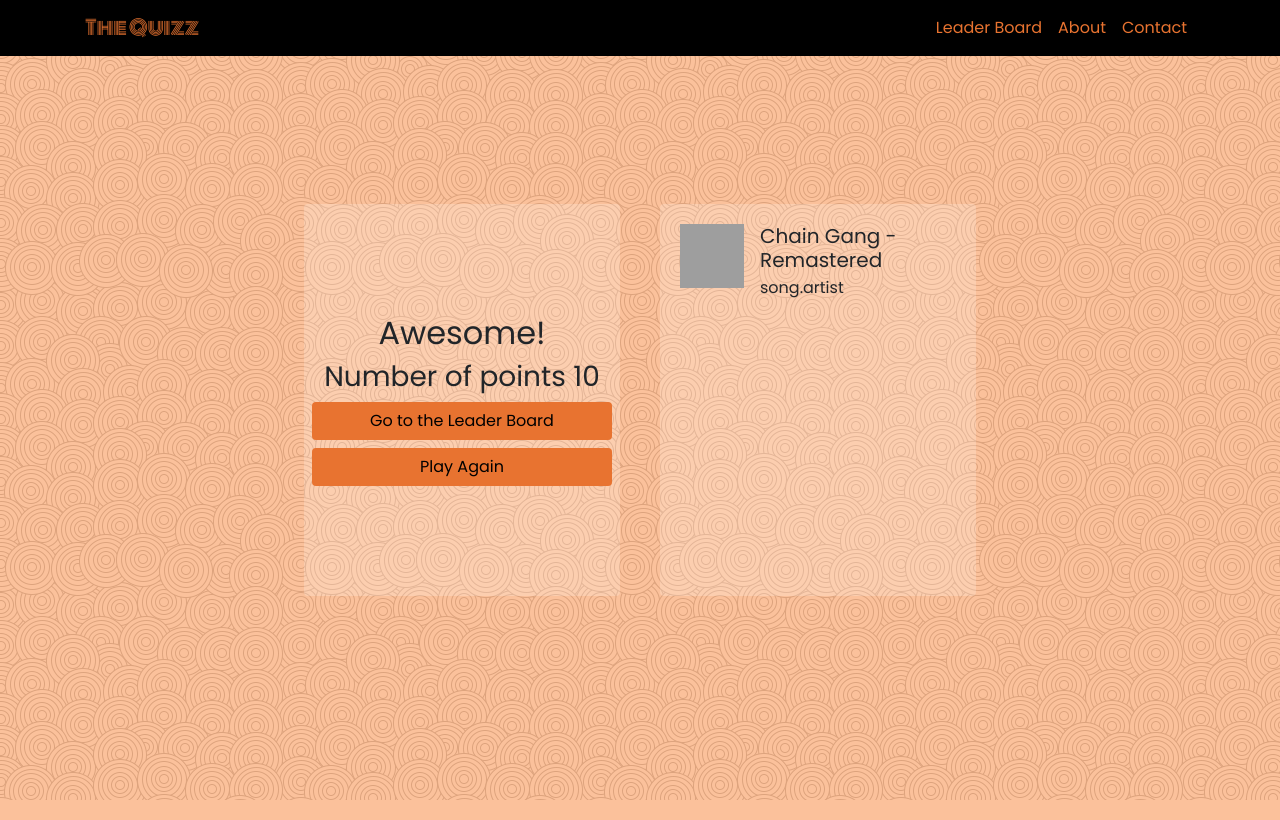
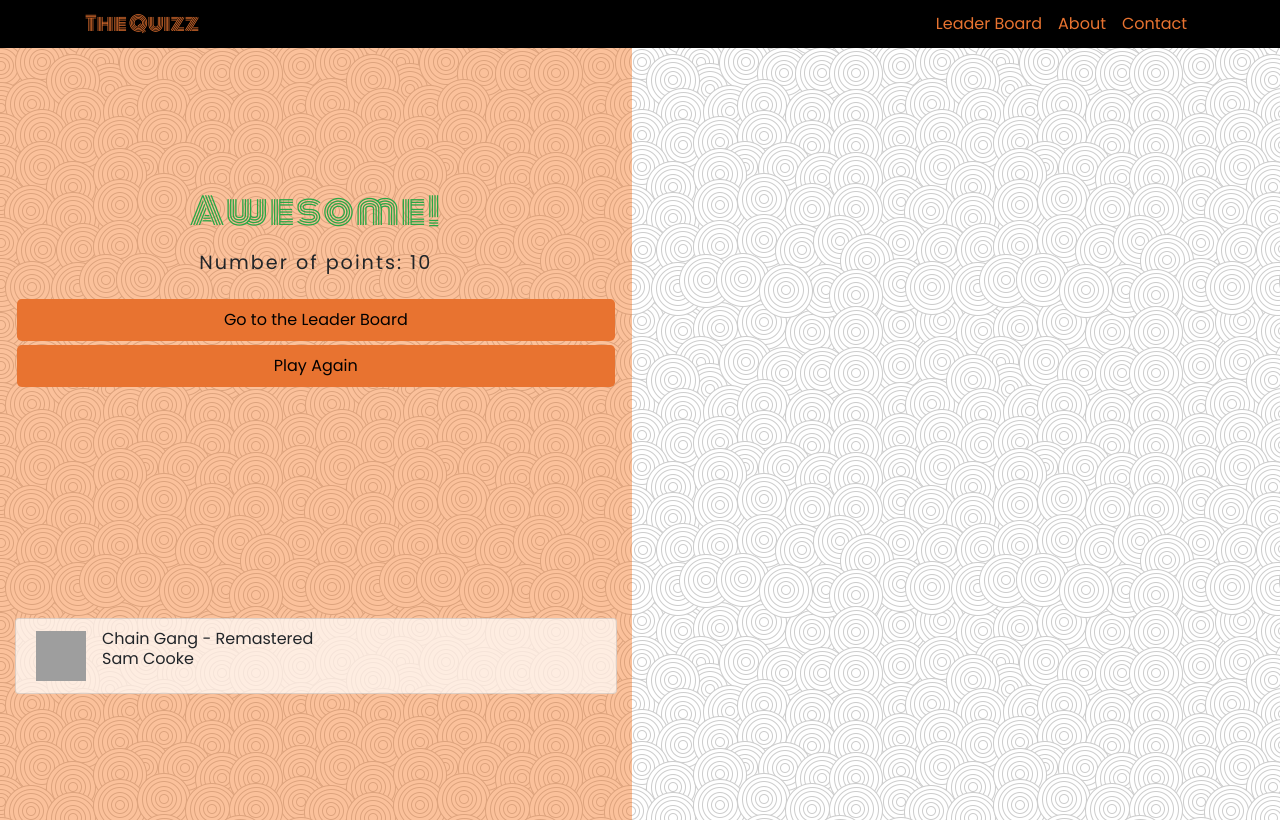
Before and after one commit to Code-Institute-Submissions/soul-blind-test, a Flask app: page /1/result/ in a window 1280 px wide. Run offline with Flask 2, Linux system fonts and the light colour scheme; tables that the repository leaves empty hold one stand-in row (values such as "Sample post"); some libraries are stand-ins or nearby versions; grey boxes are pictures that could not be loaded.

Commit message:
Update the styles for mobile

```diff
--- a/static/css/styles.css
+++ b/static/css/styles.css
@@ -1,14 +1,73 @@
+/* http://meyerweb.com/eric/tools/css/reset/
+   v2.0 | 20110126
+   License: none (public domain)
+*/
+
+html, body, div, span, applet, object, iframe,
+h1, h2, h3, h4, h5, h6, p, blockquote, pre,
+a, abbr, acronym, address, big, cite, code,
+del, dfn, em, img, ins, kbd, q, s, samp,
+small, strike, strong, sub, sup, tt, var,
+b, u, i, center,
+dl, dt, dd, ol, ul, li,
+fieldset, form, label, legend,
+table, caption, tbody, tfoot, thead, tr, th, td,
+article, aside, canvas, details, embed,
+figure, figcaption, footer, header, hgroup,
+menu, nav, output, ruby, section, summary,
+time, mark, audio, video {
+	margin: 0;
+	padding: 0;
+	border: 0;
+	font-size: 100%;
+	font: inherit;
+	vertical-align: baseline;
+}
+/* HTML5 display-role reset for older browsers */
+article, aside, details, figcaption, figure,
+footer, header, hgroup, menu, nav, section {
+	display: block;
+}
+body {
+	line-height: 1;
+}
+ol, ul {
+	list-style: none;
+}
+blockquote, q {
+	quotes: none;
+}
+blockquote:before, blockquote:after,
+q:before, q:after {
+	content: '';
+	content: none;
+}
+table {
+	border-collapse: collapse;
+	border-spacing: 0;
+}
+
+
 /*Shared Styles*/
-body, html {
-    height:100vh;
-    font-family:'Poppins', sans-serif;
+html {
+   margin: 0px;
+   height: 100%;
+   width: 100%;
+}
+
+body {
+   margin: 0px;
+   min-height: 100%;
+   min-width: 100%;
+   font-family:'Poppins', sans-serif;
 }
 
 h1{
    text-align:center;
    font-family: 'Monoton', cursive;
-   color: #e5c09e;
+   color: #e87330;
    font-size: 3em;
+   margin-bottom:0;
 }
 
 hr {
@@ -24,23 +83,21 @@
   background-image: -o-linear-gradient(left, #ffffff, #e5c09e, #ffffff);
 }
 
-button.btn.btn-block{
+button.btn{
     background-color:#e87330;
     font-size:1em;
 }
 
-button.btn.btn-block:hover{
+button.btn:hover{
     background-color:#e5c09e;
 }
 
 .swirling-background {
     background-image:url("/static/img/swirl_pattern.png");
     /* Background pattern from Subtle Patterns */
-    height:100%;
-    display:flex;
-    justify-content:center;
-    align-items:center;
+    min-height:100%;
     padding:0;
+    margin-top:20px;
 }
 
 
@@ -71,10 +128,7 @@
     background-image: url("/static/img/mr-cup-fabien-barral-86068.jpg");
     background-size: cover;
 	background-position: top center;
-    height:100%;
-    display:flex;
-    justify-content:center;
-    align-items:center;
+    min-height:100vh;
 }
 
 .home-form {
@@ -97,19 +151,7 @@
 
 .playing-area{
     background-color: rgba(15, 12, 10, 0.6);
-
-    width:100%;
-    height:100%;
-
-    display:flex;
-    flex-direction:column;
-    justify-content:center;
-    align-items:center;
-}
-
-.playing-area h1{
-    color:#e87330;
-    margin-bottom:0;
+    min-height:100vh;
 }
 
 .playing-area h4{
@@ -123,8 +165,8 @@
 }
 
 .playing-area form{
+    margin-top:1.5rem;
     min-width:60%;
-    margin-top:1.5rem;
 }
 
 
@@ -133,25 +175,43 @@
 
 .result-area{
     background-color: rgba(246, 101, 7, 0.4);
-
-    width:100%;
-    height:100%;
-
-    /*display:flex;*/
-    /*flex-direction:row;*/
-    /*flex-wrap:wrap;*/
-    /*justify-content:center;*/
-    /*align-items:center;*/
+    min-height:100vh;
+    margin:0;
 }
 
-.result-area .user-score, .result-area .list-unstyled{
-    padding:20px;
-    margin:20px;
+.result-area .user-score {
+    margin-top:70px;
+    text-align:center;
+}
 
-    background: rgba(255,255,255,0.2);
+.result-area .list-group{
+    margin-top:1.5rem;
+    margin-bottom:1.5rem;
+}
+
+.result-area .list-group .list-group-item{
+    background: rgba(255,255,255,0.7);
 }
 
 .result-area img {
-    width:64px;
-    height:64px;
+    width:50px;
+    height:50px;
 }
+
+.result-area h2{
+    font-family: 'Monoton', cursive;
+    font-size:2.3rem;
+    letter-spacing: 2px;
+    margin-bottom:1.5rem;
+    text-align:center;
+}
+
+.result-area h3{
+    letter-spacing: 2px;
+    margin-bottom:1.5rem;
+    font-size:1.2rem;
+}
+
+.result-area .btn{
+    margin:2px;
+}
--- a/templates/index.html
+++ b/templates/index.html
@@ -1,7 +1,7 @@
 {% extends 'base.html' %}
 
 {% block content %}
-<section class="container-fluid landing-page">
+<section class="container-fluid landing-page d-flex justify-content-center align-items-center">
   <div class="container home-form">
 
     <div class="row">
--- a/templates/playing.html
+++ b/templates/playing.html
@@ -3,7 +3,7 @@
 {% block content %}
 
 <section class="container-fluid swirling-background">
-  <div class='playing-area'>
+  <div class='playing-area d-flex flex-column align-items-center justify-content-center flex-wrap'>
     <h1>Can you Guess ?</h1>
     <hr>
     <h4>Round: {{current_round + 1}}/10</h4>
--- a/templates/result.html
+++ b/templates/result.html
@@ -1,44 +1,42 @@
 {% extends 'base.html' %}
 
 {% block content %}
-<section class="container-fluid swirling-background">
-    <div class="result-area d-flex p-2 flex-sm-column flex-md-row justify-content-center align-items-center">
-        <div class='user-score d-flex p-2 flex-column justify-content-center align-items-center rounded w-25 h-50'>
+<section class="container-fluid swirling-background d-flex">
+    <div class="result-area row justify-content-md-center align-items-center">
+        <div class='col-12 user-score d-flex flex-column'>
 
             {% if total_points==0 %}
-                <h2>Ouch... You need some training</h2>
+                <h2 class='text-danger'>Ouch... You need some more training</h2>
             {% elif total_points<10 %}
-                <h2>You should try again...</h2>
+                <h2 class='text-warning'>You should try again...</h2>
             {% elif total_points<20 %}
-                <h2>Awesome!</h2>
+                <h2 class='text-success'>Awesome!</h2>
             {% elif total_points>20 %}
-                <h2>You're the best !</h2>
+                <h2 class='text-success'>You're the best !</h2>
             {% endif %}
 
-            <h3>Number of points {{total_points}}</h2>
+            <h3>Number of points: <strong>{{total_points}}</strong></h3>
 
-            <button class='btn btn-block'>Go to the Leader Board</button>
-            <button class='btn btn-block'>Play Again</button>
+            <button class='btn btn-lg'>Go to the Leader Board</button>
+            <button class='btn btn-lg'>Play Again</button>
 
         </div>
-
-    <ul class="list-unstyled rounded w-25 h-50">
-
+        <div class='col-12'>
+            <ul class="list-group rounded">
                 {% for song in result_data %}
 
-        <li class="media">
+                <li class="list-group-item">
+                    <div class='media'>
                         <img class="d-flex mr-3" src="{{song.album_img}}" alt="{{'album from {}'.format(song.artist)}}">
                         <div class="media-body">
-                <h5 class="mt-0 mb-1">{{song.title}}</h5>
-                song.artist
+                            <h6 class="mt-0 mb-1">{{song.title}}</h5>
+                            {{song.artist}}
+                        </div>
                     </div>
                 </li>
-
                 {% endfor %}
             </ul>
-
         </div>
 </section>
 
-
 {% endblock %}
```
Lines whose indentation alone changed are shown as unchanged.
